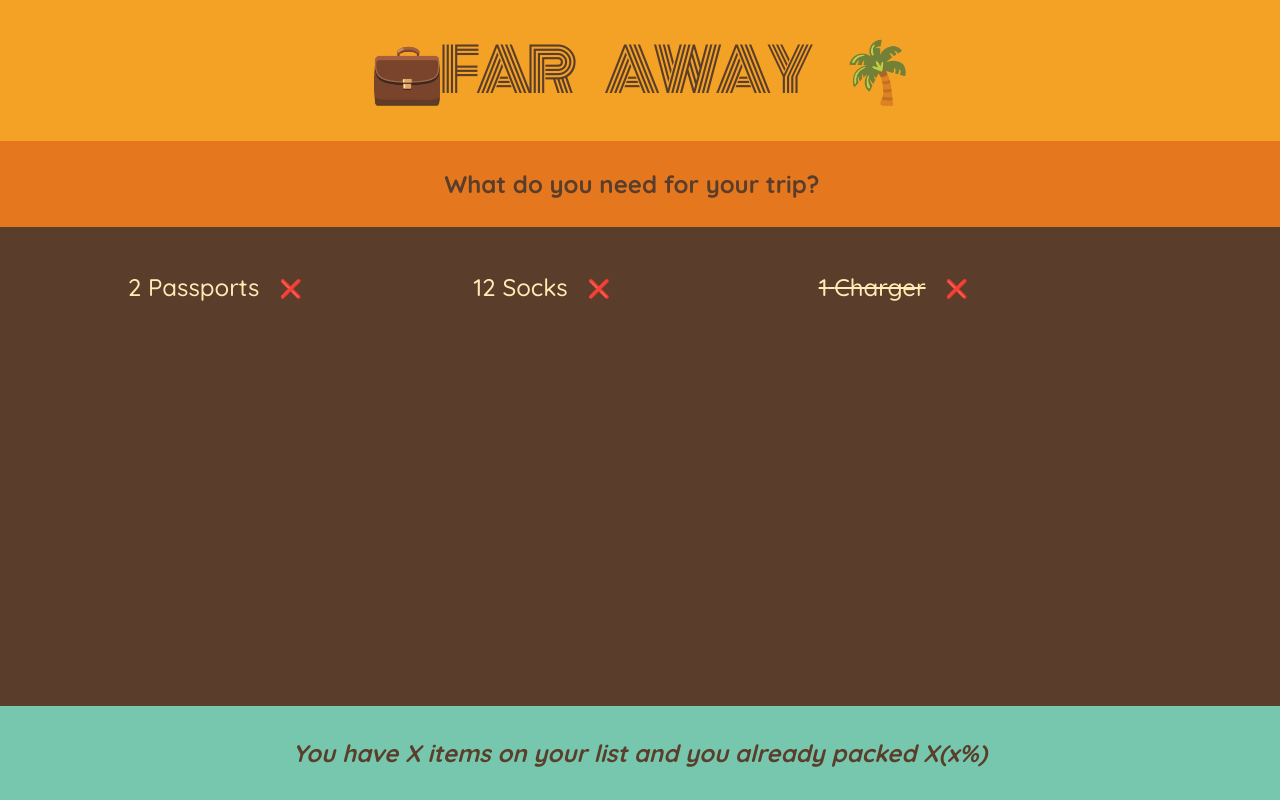
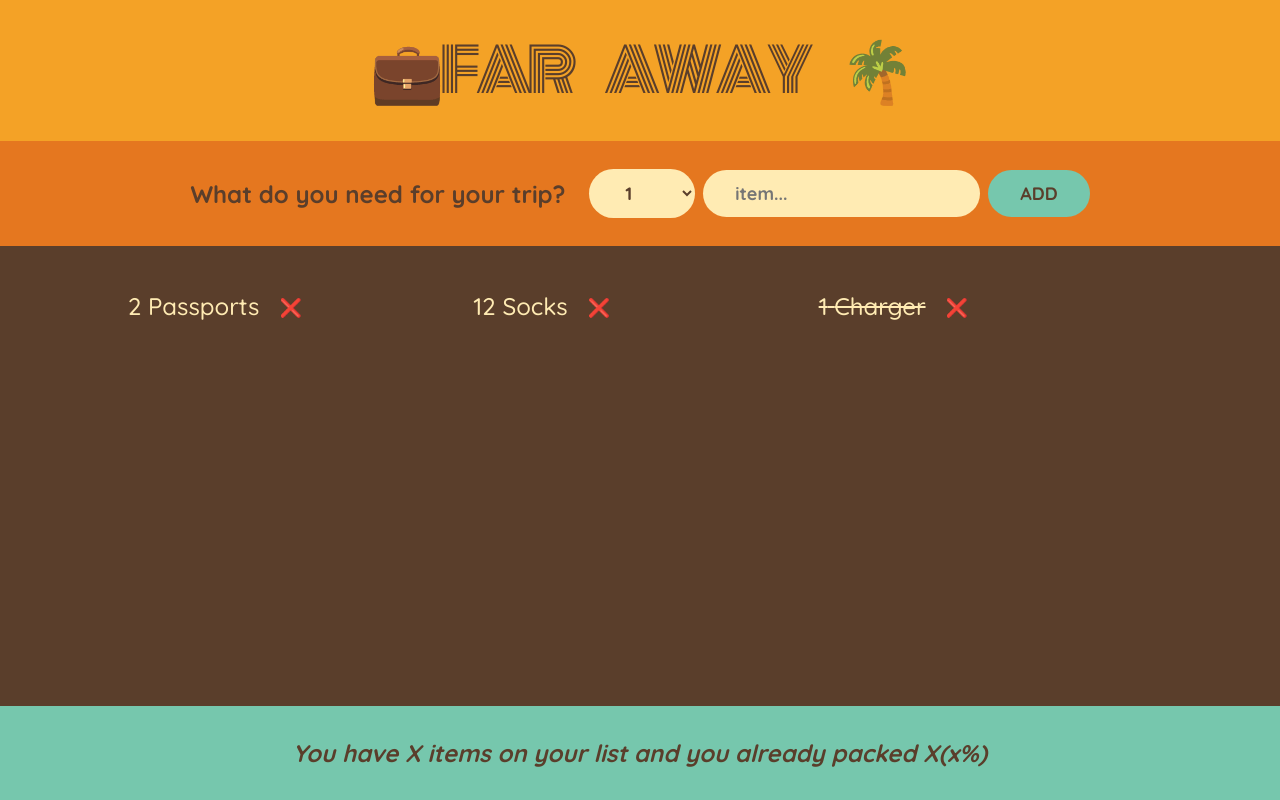
Before and after one commit to sairu-sh/packing-list, a React (Create React App) app: page / in a window 1280 px wide. Built offline with nearby package versions, Linux system fonts and the light colour scheme.

Commit message:
added form submission to the packer

```diff
--- a/src/App.js
+++ b/src/App.js
@@ -20,10 +20,23 @@
 }
 
 function Form() {
+  function handleSubmit(e) {
+    e.preventDefault();
+    console.log("submitted");
+  }
   return (
-    <div className="add-form">
+    <form className="add-form" onSubmit={handleSubmit}>
       <h3>What do you need for your trip?</h3>
-    </div>
+      <select>
+        {Array.from({ length: 20 }, (_, i) => i + 1).map((num) => (
+          <option value={num} key={num}>
+            {num}
+          </option>
+        ))}
+      </select>
+      <input type="text" placeholder="item..."></input>
+      <button type="submit">Add</button>
+    </form>
   );
 }
 
@@ -32,7 +45,7 @@
     <div className="list">
       <ul>
         {initialItems.map((item) => (
-          <Item item={item} />
+          <Item item={item} key={item.id} />
         ))}
       </ul>
     </div>
```
